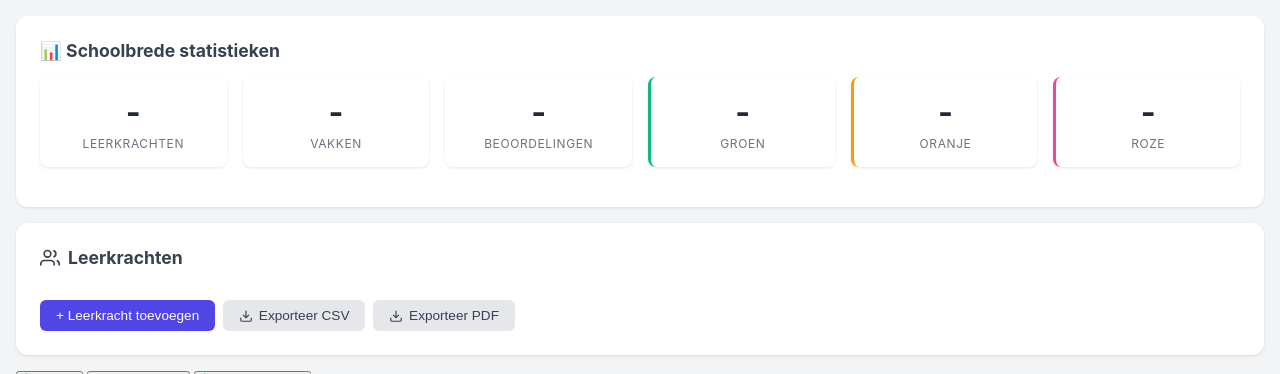
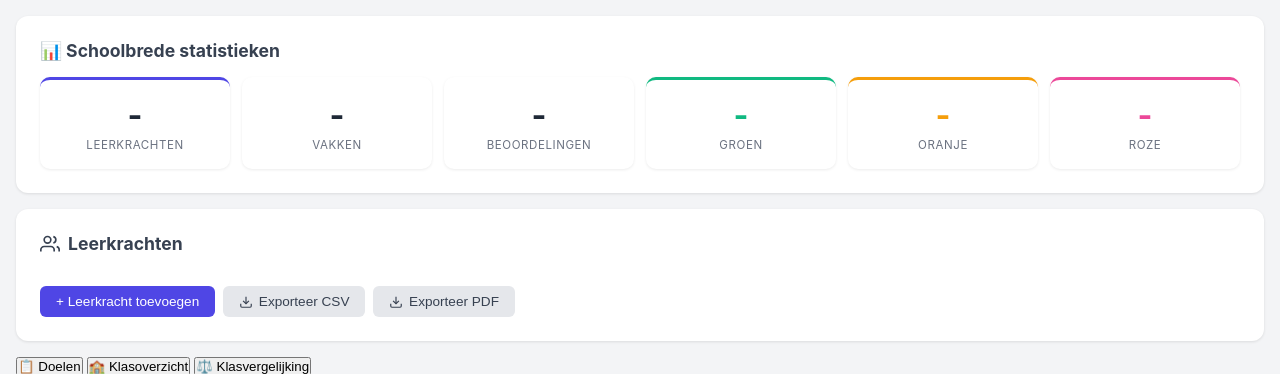
Before and after one commit to scholengroep5/leerdoelen_tracker, a Flask app: template backend/templates/directeur.html in a window 1280 px wide. Shown: the part 113-487 px from the top of the page. Run offline with Flask 3, Linux system fonts and the light colour scheme; the template is opened without the code that fills it: most values are stand-ins (such as "Sample title", 1, 10 or a date in 2020); parts of the project's set-up code (start-up, migrations or seed data) failed here and were passed over; some libraries are stand-ins or nearby versions.

Commit message:
Refactor styles for stat cards and update PDF export functionality

```diff
--- a/backend/templates/directeur.html
+++ b/backend/templates/directeur.html
@@ -24,10 +24,22 @@
         .btn-primary { background: var(--primary); color: white; }
         .btn-primary:hover { background: var(--primary-dark); }
         .btn-secondary { background: var(--gray-200); color: var(--gray-700); }
-        .stats-grid { display: grid; grid-template-columns: repeat(auto-fit, minmax(150px, 1fr)); gap: 1rem; margin-bottom: 1rem; }
-        .stat-card { background: white; border-radius: 8px; padding: 1rem; text-align: center; box-shadow: 0 1px 3px rgba(0,0,0,0.1); }
-        .stat-value { font-size: 2rem; font-weight: 700; }
-        .stat-label { font-size: 0.75rem; text-transform: uppercase; letter-spacing: 0.05em; color: var(--gray-500); margin-top: 0.25rem; }
+        .stats-grid { display: grid; grid-template-columns: repeat(auto-fit, minmax(130px, 1fr)); gap: 0.75rem; margin-bottom: 0; }
+        .stat-card {
+            background: white; border-radius: 10px; padding: 1.1rem 1rem;
+            text-align: center; box-shadow: 0 1px 3px rgba(0,0,0,0.08);
+            border-top: 3px solid transparent; transition: transform 0.15s;
+        }
+        .stat-card:hover { transform: translateY(-2px); }
+        .stat-card.highlight { border-top-color: var(--primary); }
+        .stat-card.accent-groen  { border-top-color: var(--status-groen); }
+        .stat-card.accent-oranje { border-top-color: var(--status-oranje); }
+        .stat-card.accent-roze   { border-top-color: var(--status-roze); }
+        .stat-value { font-size: 2rem; font-weight: 700; line-height: 1.1; }
+        .stat-card.accent-groen  .stat-value { color: var(--status-groen); }
+        .stat-card.accent-oranje .stat-value { color: var(--status-oranje); }
+        .stat-card.accent-roze   .stat-value { color: var(--status-roze); }
+        .stat-label { font-size: 0.72rem; text-transform: uppercase; letter-spacing: 0.05em; color: var(--gray-500); margin-top: 0.3rem; }
         .section { background: white; border-radius: 12px; padding: 1.5rem; margin-bottom: 1rem; box-shadow: 0 1px 3px rgba(0,0,0,0.1); }
         .section h2 { font-size: 1.1rem; color: var(--gray-700); margin-bottom: 1rem; }
 
@@ -193,6 +205,9 @@
 
     /* Stat cards */
     .stat-card { background: #1e293b !important; }
+    .stat-card.accent-groen  .stat-value { color: #34d399 !important; }
+    .stat-card.accent-oranje .stat-value { color: #fbbf24 !important; }
+    .stat-card.accent-roze   .stat-value { color: #f472b6 !important; }
 
     /* School card header */
     .school-card-header { background: #162032 !important; border-color: #334155 !important; }
@@ -280,6 +295,8 @@
     ::-webkit-scrollbar-thumb:hover { background: #475569; }
 }
 </style>
+    <script src="https://cdnjs.cloudflare.com/ajax/libs/jspdf/2.5.1/jspdf.umd.min.js"></script>
+    <script src="https://cdnjs.cloudflare.com/ajax/libs/jspdf-autotable/3.5.31/jspdf.plugin.autotable.min.js"></script>
 </head>
 <body>
 <div class="container">
@@ -310,9 +327,9 @@
             <div class="stat-card highlight"><div class="stat-value" id="statTeachers">-</div><div class="stat-label">Leerkrachten</div></div>
             <div class="stat-card"><div class="stat-value" id="statVakken">-</div><div class="stat-label">Vakken</div></div>
             <div class="stat-card"><div class="stat-value" id="statBeoordeeld">-</div><div class="stat-label">Beoordelingen</div></div>
-            <div class="stat-card" style="border-left:3px solid var(--status-groen)"><div class="stat-value" id="statGroen">-</div><div class="stat-label">Groen</div></div>
-            <div class="stat-card" style="border-left:3px solid var(--status-oranje)"><div class="stat-value" id="statOranje">-</div><div class="stat-label">Oranje</div></div>
-            <div class="stat-card" style="border-left:3px solid var(--status-roze)"><div class="stat-value" id="statRoze">-</div><div class="stat-label">Roze</div></div>
+            <div class="stat-card accent-groen"><div class="stat-value" id="statGroen">-</div><div class="stat-label">Groen</div></div>
+            <div class="stat-card accent-oranje"><div class="stat-value" id="statOranje">-</div><div class="stat-label">Oranje</div></div>
+            <div class="stat-card accent-roze"><div class="stat-value" id="statRoze">-</div><div class="stat-label">Roze</div></div>
         </div>
     </div>
 
@@ -956,7 +973,93 @@ function exportToCSV() {
 
 function exportToPDF() {
     if (!overviewData) { showNotification('Nog geen data om te exporteren', 'warning'); return; }
-    showNotification('PDF export: installeer jsPDF of gebruik de CSV export.', 'warning');
+    const { jsPDF } = window.jspdf;
+    const doc = new jsPDF('l', 'mm', 'a4');
+
+    const vakFilter     = document.getElementById('filterVak').value;
+    const teacherFilter = document.getElementById('filterTeacher').value;
+    const statusFilter  = document.getElementById('filterStatus').value;
+    const sectieFilter  = document.getElementById('filterSectie')?.value || 'all';
+    const search        = document.getElementById('filterSearch').value.toLowerCase();
+    const leeftijdFilter = [...document.querySelectorAll('.leeftijd-checkbox input:checked')].map(cb => cb.value);
+
+    const shownVakken   = vakFilter === 'all' ? Object.keys(allGoals) : [vakFilter];
+    const shownTeachers = teacherFilter === 'all'
+        ? overviewData.teachers
+        : overviewData.teachers.filter(t => t.id == teacherFilter);
+
+    // Titel
+    doc.setFontSize(16);
+    doc.text('Leerdoelen Overzicht — Directeur', 14, 15);
+    doc.setFontSize(9);
+    doc.setTextColor(100);
+    doc.text(`Export: ${new Date().toLocaleDateString('nl-BE')}`, 14, 21);
+
+    // Headers
+    const headers = ['Vak', 'Code', 'Omschrijving', 'Leeftijd',
+        ...shownTeachers.map(t => t.full_name), '✓', '~', '!'];
+
+    // Rijen
+    const rows = [];
+    shownVakken.forEach(vakId => {
+        (allGoals[vakId] || []).forEach(goal => {
+            if (search && !`${goal.goNr} ${goal.inhoud} ${goal.sectie||''}`.toLowerCase().includes(search)) return;
+            if (leeftijdFilter.length && !leeftijdFilter.some(l => (goal.leeftijden||[]).includes(l))) return;
+            if (sectieFilter !== 'all' && goal.sectie !== sectieFilter) return;
+
+            const statussen = shownTeachers.map(t =>
+                overviewData.assessments_by_teacher[t.id]?.[vakId]?.[goal.id] || '');
+
+            if (statusFilter === 'groen'  && !statussen.some(s => s === 'groen'))  return;
+            if (statusFilter === 'oranje' && !statussen.some(s => s === 'oranje')) return;
+            if (statusFilter === 'roze'   && !statussen.some(s => s === 'roze'))   return;
+            if (statusFilter === 'niemand' && statussen.some(s => s)) return;
+            if (statusFilter === 'verschil') {
+                const filled = statussen.filter(s => s);
+                if (filled.length <= 1 || new Set(filled).size <= 1) return;
+            }
+
+            const groen  = statussen.filter(s => s === 'groen').length;
+            const oranje = statussen.filter(s => s === 'oranje').length;
+            const roze   = statussen.filter(s => s === 'roze').length;
+
+            rows.push([
+                vakNaam(vakId),
+                goal.goNr,
+                (goal.inhoud || '').substring(0, 70) + (goal.inhoud?.length > 70 ? '…' : ''),
+                (goal.leeftijden || []).join(', '),
+                ...statussen.map(s => s === 'groen' ? '✓' : s === 'oranje' ? '~' : s === 'roze' ? '!' : '-'),
+                groen, oranje, roze
+            ]);
+        });
+    });
+
+    doc.autoTable({
+        head: [headers],
+        body: rows,
+        startY: 26,
+        styles: { fontSize: 7, cellPadding: 2, overflow: 'linebreak' },
+        headStyles: { fillColor: [79, 70, 229], textColor: 255, fontSize: 7 },
+        columnStyles: {
+            0: { cellWidth: 22 },
+            1: { cellWidth: 14 },
+            2: { cellWidth: 'auto' },
+            3: { cellWidth: 18 },
+        },
+        margin: { left: 10, right: 10 },
+        didParseCell: (data) => {
+            // Kleur de status cellen
+            if (data.section === 'body' && data.column.index >= 4) {
+                const v = data.cell.raw;
+                if (v === '✓') { data.cell.styles.textColor = [16, 185, 129]; data.cell.styles.fontStyle = 'bold'; }
+                if (v === '~') { data.cell.styles.textColor = [245, 158, 11]; data.cell.styles.fontStyle = 'bold'; }
+                if (v === '!') { data.cell.styles.textColor = [236, 72, 153]; data.cell.styles.fontStyle = 'bold'; }
+            }
+        }
+    });
+
+    doc.save(`Leerdoelen_Directeur_${new Date().toISOString().split('T')[0]}.pdf`);
+    showNotification('PDF geëxporteerd!', 'success');
 }
 
 function showNotification(msg, type='success') {
```
Also changed, not shown: backend/migrations/versions/0002_assessment_opmerking.py (line endings or trailing spaces).
